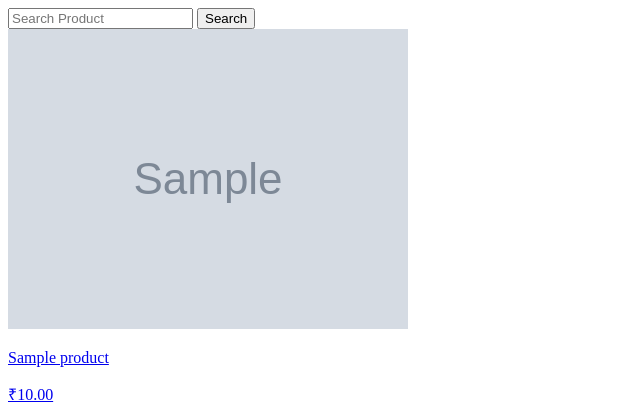
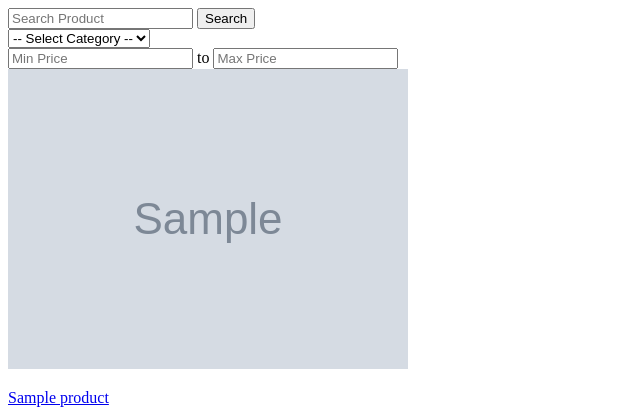
Before and after one commit to mihirbodat/Django-Multi-Vendor-Ecommerce, a Django app: a page that uses products/templates/buyer_products.html in a window 1280 px wide. Shown: the top 420 px of the page, without its empty margins (0-640 px from the left). Run offline with Django 5.2, Linux system fonts and the light colour scheme; tables that the repository leaves empty hold one stand-in row (values such as "Sample post"); grey boxes marked "Sample" are stand-in pictures.

Commit message:
Added filtering

```diff
--- a/orders/templates/order_confirmation.html
+++ b/orders/templates/order_confirmation.html
@@ -8,8 +8,10 @@
 <body>
     <section>
         <p>✅ Order Successfully Placed!</p>
-        <h2>Order ID:#{{ order.id }}</h2>
-        <h2>Total:₹{{ order.total_price }}</h2>
+        <h3>Order ID:#{{ order.id }}</h3>
+        <p style="font-size:50px; margin: 0; padding: 0;">✅</p>
+        <p>Payment Successful</p>
+        <h2>₹{{ order.total_price }}</h2>
 
         {% for item in order_items %}
             <p>{{ item.product.product_name }}</p>
--- a/orders/views.py
+++ b/orders/views.py
@@ -157,7 +157,11 @@ def order_confirmation(request , id):
     if check:
         return check
 
-    order = Order.objects.get(id=id)
+    try:
+        order = Order.objects.get(id=id , user = request.user)
+    except Order.DoesNotExist:
+        return redirect('buyer_products')
+
     order_items = OrderItem.objects.filter(order=order)
     return render(request, 'order_confirmation.html' , {'order':order ,
                                                         'order_items':order_items})
--- a/products/templates/buyer_products.html
+++ b/products/templates/buyer_products.html
@@ -11,8 +11,29 @@
     <section>
 
         <form action="{% url 'buyer_search_product' %}" method="GET">
+            <div class="search">
                 <input type="search" name="product_name" value="{{ search }}" placeholder="Search Product">
                 <button type="submit">Search</button>
+            </div>
+            <div class="filter">
+
+                <select name="category">
+                    <option value="" {% if not category_id %} selected {% endif %}>
+                            -- Select Category --
+                    </option>
+                    {% if category in categories %}
+                    <option value="{{ category.id }}" {% if category.id|stringformat:"s" == category_id %}
+                            selected {% endif %}>{{ category.category_name }}
+                    </option>
+                    {% endif %}
+                </select>
+                <div name="price_range">
+                    <input type="number" name="min-price" placeholder="Min Price" value="{{ min_price }}">
+                    <span>to</span>
+                    <input type="number" name="max-price" placeholder="Max Price" value="{{ max_price }}">
+                </div>
+
+            </div>
         </form>
 
         {% for product in page_obj %}
@@ -30,30 +51,20 @@
         </div>
         {% endfor %}
 
-        {% if search %}
-
         {% if page_obj.has_previous %}
-                <a href="?page={{ page_obj.previous_page_number }}&product_name={{ search }}">Previous</a>
+            <a href="?page={{ page_obj.previous_page_number }}&product_name={{ search }}
+                &category={{ category_id }}&min-price={{ min_price }}&max-price={{ max_price }}">
+                Previous
+            </a>
         {% endif %}
 
         <span>Page:{{ page_obj.number }}</span>
 
         {% if page_obj.has_next %}
-                <a href="?page={{ page_obj.next_page_number }}&product_name={{ search }}"></a>
-            {% endif %}
-
-        {% else %}
-
-            {% if page_obj.has_previous %}
-                <a href="?page={{ page_obj.previous_page_number }}">Previous</a>
-            {% endif %}
-
-            <span>Page:{{ page_obj.number }}</span>
-
-            {% if page_obj.has_next %}
-                <a href="?page={{ page_obj.next_page_number }}">Next</a>
-            {% endif %}
-
+                <a href="?page={{ page_obj.next_page_number }}&product_name={{ search }}
+                    &category={{ category_id }}&min-price={{ min_price }}&max-price={{ max_price }}">
+                    Next
+                </a>
         {% endif %}
 
     </section>
--- a/products/views.py
+++ b/products/views.py
@@ -125,6 +125,9 @@ def product_detail(request , id):
 def buyer_search_product(request):
 
     search = request.GET.get('product_name', '')
+    category_id = request.GET.get('category' , '')
+    min_price = request.GET.get('min-price' , '')
+    max_price = request.GET.get('max-price' , '')
 
     if search:
         products = Product.objects.filter(
@@ -135,8 +138,22 @@ def buyer_search_product(request):
     else:
         products = Product.objects.all()
 
-        paginator = Paginator(products , 10)
-        page_number = request.GET.get('page')
-        page_obj = paginator.get_page(page_number)
+    if category_id:
+        products = products.filter(category__id=category_id)
 
-        return render(request , 'buyer_products.html' , {'page_obj':page_obj , 'search':search})
+    if min_price:
+        products = products.filter(product_price__gte=min_price)
+
+    if max_price:
+        products = products.filter(product_price__lte=max_price)
+
+    paginator = Paginator(products , 10)
+    page_number = request.GET.get('page')
+    page_obj = paginator.get_page(page_number)
+
+    categories = Category.objects.all()
+
+    return render(request , 'buyer_products.html' ,
+                {'page_obj':page_obj , 'search':search ,
+                 'categories':categories , 'category_id':category_id,
+                 'min_price':min_price , 'max_price':max_price})
--- a/users/templates/home.html
+++ b/users/templates/home.html
@@ -17,10 +17,10 @@
         </ul>
     </nav>
     <main>
-
+        {% include 'buyer_products.html' %}
     </main>
     <footer>
-
+        <h3>&#169; All Right Reserved</h3>
     </footer>
 </body>
 </html>
```
Lines whose indentation alone changed are shown as unchanged.
